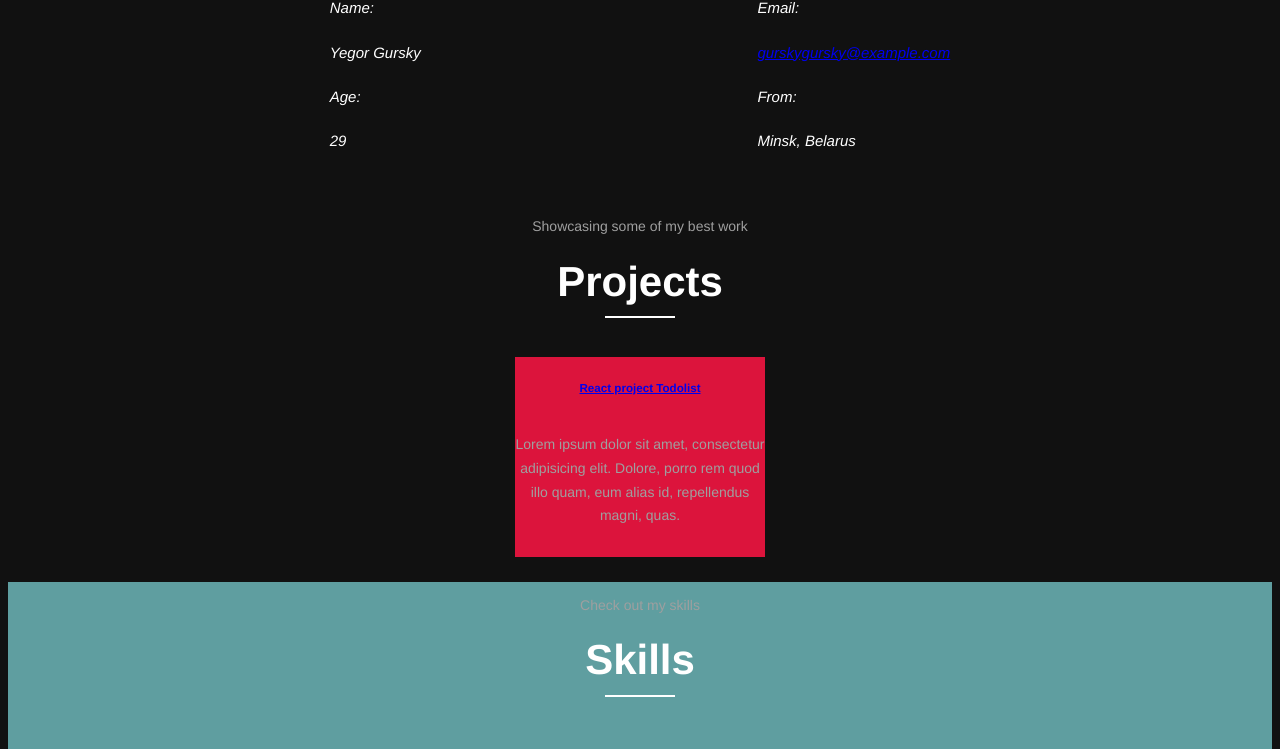
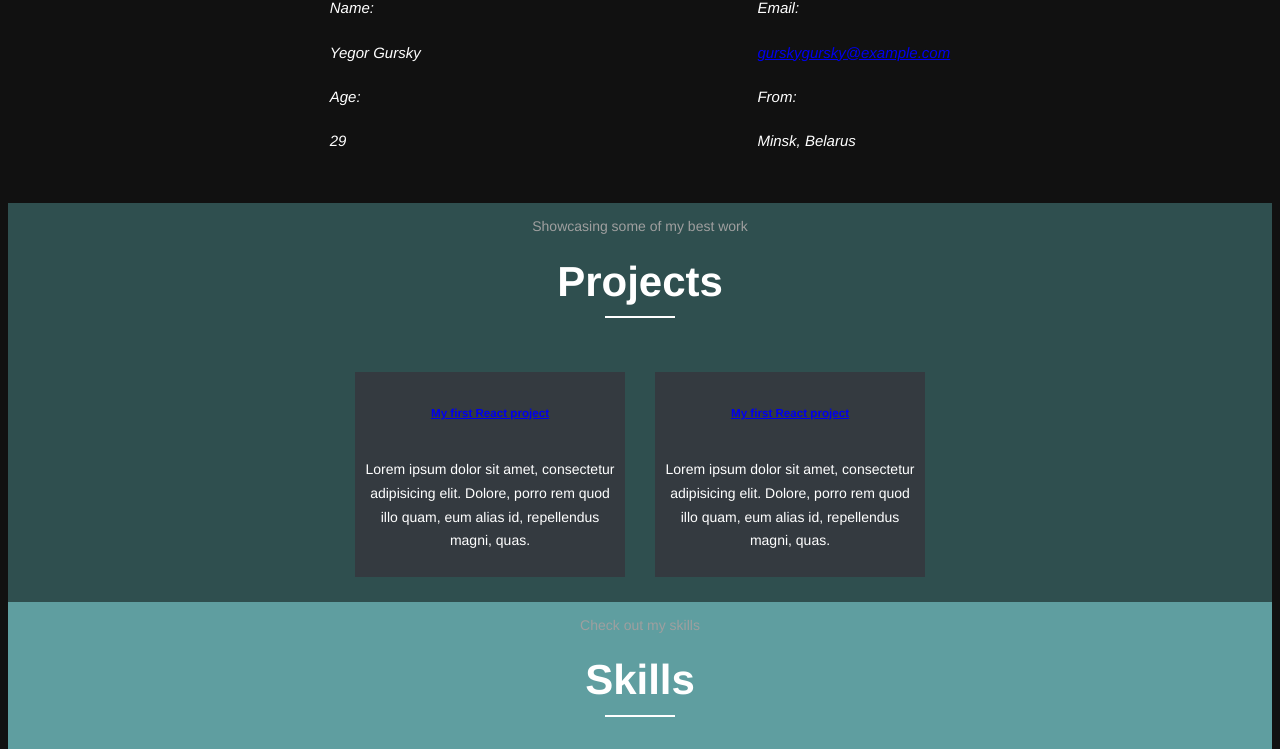
Before and after one commit to gurskygursky/portfolio, a React (Create React App) app: page / in a window 1280 px wide. Shown: the part 693-1442 px from the top of the page. Built offline with nearby package versions, Linux system fonts and the light colour scheme.

Commit message:
create project component, refactoring projects component

```diff
--- a/src/components/projects/Projects.js
+++ b/src/components/projects/Projects.js
@@ -1,6 +1,7 @@
 import React from "react";
 import style from './Projects.module.css';
 import {Header} from "../../common/header/Header";
+import {Project} from "./project/Project";
 
 export const Projects = () => {
     return (
@@ -8,26 +9,16 @@ export const Projects = () => {
             <Header description={"Showcasing some of my best work"}
                     title={"Projects"}
             />
-            <div className={style.contentPost}>
-                <div className={style.contentImg}><a className={style.img} href="#0">
-                    {/*<img className={style.imgCard} src="img/post-1.jpg" alt="Blog post"/>*/}
-                        {/*<span className={style.contentDate}>11 Dec, 20</span>*/}
-                </a>
-                    <div className={style.contentPost}>
-                        <a href="#0">
-                            <h5 className={style.contentTitle}>React project Todolist</h5>
-                        </a>
-                        <p className={style.contentDescription}>Lorem ipsum dolor sit amet, consectetur adipisicing elit.
-                            Dolore, porro rem quod illo quam, eum alias id, repellendus magni, quas.</p>
-                    </div>
-                </div>
+            <div className={style.containerProjects}>
+                <Project description={"Lorem ipsum dolor sit amet, consectetur adipisicing elit.\n" +
+                "                            Dolore, porro rem quod illo quam, eum alias id, repellendus magni, quas."}
+                         title={"My first React project"}
+                />
+                <Project description={"Lorem ipsum dolor sit amet, consectetur adipisicing elit.\n" +
+                "                            Dolore, porro rem quod illo quam, eum alias id, repellendus magni, quas."}
+                         title={"My first React project"}
+                />
             </div>
-
-            {/*<div className={style.content}>*/}
-            {/*    <h3>Todolist</h3>*/}
-            {/*    <span className={style.description}></span>*/}
-            {/*</div>*/}
-
         </div>
     );
 }
--- a/src/components/projects/Projects.module.css
+++ b/src/components/projects/Projects.module.css
@@ -1,11 +1,19 @@
 .container {
-    /*background-color: darkslategrey;*/
+    background-color: darkslategrey;
     height: 100vh;
     display: flex;
     flex-flow: column;
     align-items: center;
     align-content: center;
     padding: 10px;
+}
+.containerProjects {
+    display: flex;
+    flex-flow: row;
+    align-items: center;
+    align-content: center;
+    justify-content: space-evenly;
+    flex-wrap: wrap;
 }
 
 .sectionHeader {
@@ -15,26 +23,3 @@
     align-items: center;
     align-content: center;
 }
-.sectionProjects {
-    width: 100%;
-    display: flex;
-    flex-flow: row;
-    justify-content: space-evenly ;
-
-}
-.contentPost {
-    width: 250px;
-    background-color: crimson;
-    color: #ffffff;
-    display: flex;
-    flex-direction: column;
-    align-items: center;
-    text-align: center;
-    margin-bottom: 15px;
-}
-.contentDescription {
-    font-size: 14px;
-    font-weight: 400;
-    line-height: 1.7;
-    color: #9f9f9f;
-}
--- /dev/null
+++ b/src/components/projects/project/Project.js
@@ -0,0 +1,20 @@
+import React from "react";
+import style from './Project.module.css';
+
+export const Project = (props) => {
+    return (
+            <div className={style.container}>
+                <div className={style.contentImg}><a className={style.img} href="#0">
+                    {/*<img className={style.imgCard} src="img/post-1.jpg" alt="Blog post"/>*/}
+                    {/*<span className={style.contentDate}>11 Dec, 20</span>*/}
+                </a>
+                    <div className={style.contentPost}>
+                        <a href="#0">
+                            <h5 className={style.contentTitle}>{props.title}</h5>
+                        </a>
+                        <p className={style.contentDescription}>{props.description}</p>
+                    </div>
+                </div>
+            </div>
+    );
+}
--- /dev/null
+++ b/src/components/projects/project/Project.module.css
@@ -0,0 +1,30 @@
+.contentPost {
+    width: 250px;
+    background-color: #343a40;
+    color: #ffffff;
+    display: flex;
+    flex-direction: column;
+    align-items: center;
+    text-align: center;
+    padding: 10px;
+    margin: 15px;
+}
+
+.contentImg {
+
+}
+
+.img {
+
+}
+
+.contentTitle {
+
+}
+
+.contentDescription {
+    font-size: 14px;
+    font-weight: 400;
+    line-height: 1.7;
+    color: #ffffff;
+}
```
